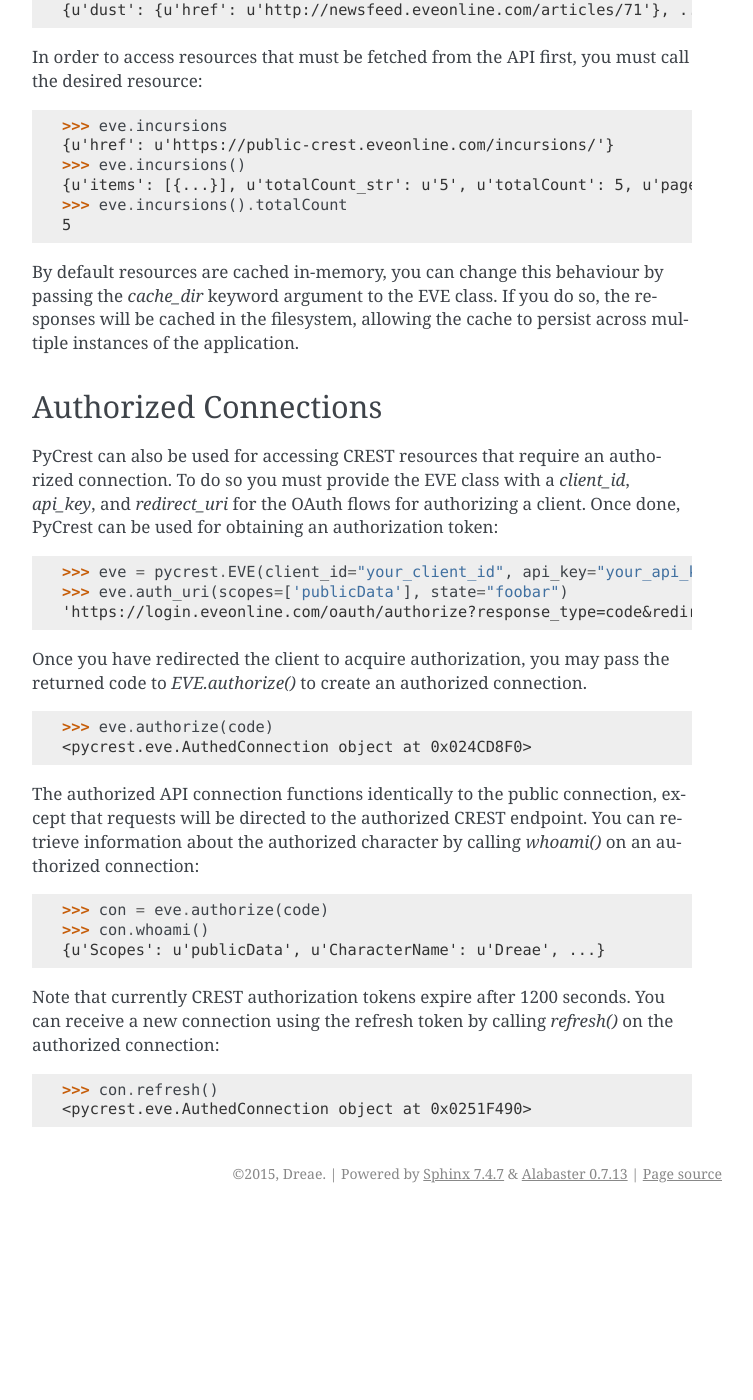
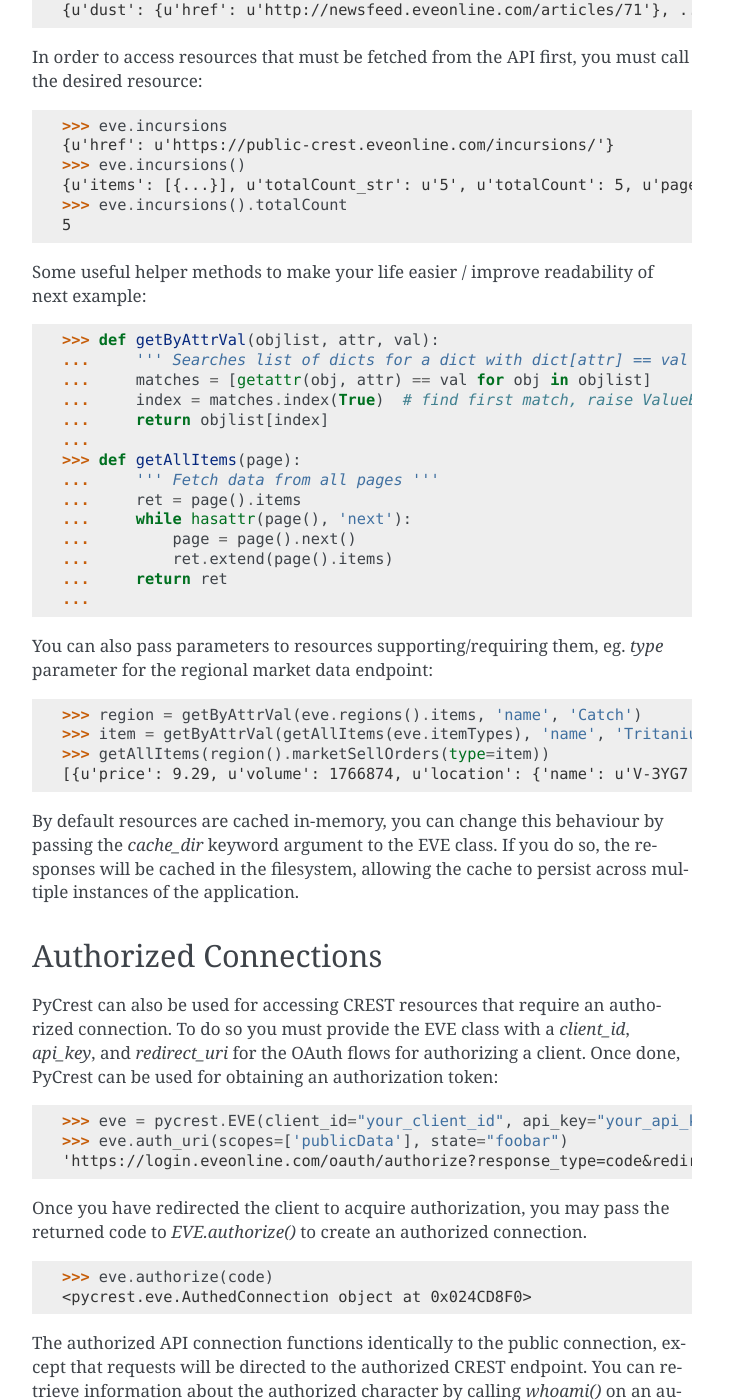
Before and after one commit to pycrest/PyCrest, a Sphinx documentation site: the page built from docs/index.rst, in a window 1280 px wide and 1400 px high, scrolled down 833 px. Shown: the whole window, without its empty margins (388-1141 px from the left). Built offline with Sphinx 7.4.7, drawn with Linux system fonts in a browser that asks for light colours; before the commit the page ends 2046 px from its top, so only the background shows below that; some of the changed text lies outside the part shown.

Commit message:
update doc -- pagination, parameters, token refresh

```diff
--- a/docs/index.rst
+++ b/docs/index.rst
@@ -59,6 +59,39 @@ desired resource:
 
 .. highlight:: none
 
+Some useful helper methods to make your life easier / improve readability of next example:
+
+.. highlight:: python
+
+>>> def getByAttrVal(objlist, attr, val):
+...     ''' Searches list of dicts for a dict with dict[attr] == val '''
+...     matches = [getattr(obj, attr) == val for obj in objlist]
+...     index = matches.index(True)  # find first match, raise ValueError if not found
+...     return objlist[index]
+...
+>>> def getAllItems(page):
+...     ''' Fetch data from all pages '''
+...     ret = page().items
+...     while hasattr(page(), 'next'):
+...         page = page().next()
+...         ret.extend(page().items)
+...     return ret
+...
+
+.. highlight:: none
+
+You can also pass parameters to resources supporting/requiring them, eg. `type` parameter for the regional
+market data endpoint:
+
+.. highlight:: none
+
+>>> region = getByAttrVal(eve.regions().items, 'name', 'Catch')
+>>> item = getByAttrVal(getAllItems(eve.itemTypes), 'name', 'Tritanium').href
+>>> getAllItems(region().marketSellOrders(type=item))
+[{u'price': 9.29, u'volume': 1766874, u'location': {'name': u'V-3YG7 VI - EMMA STONE NUMBER ONE', ...}, ...}, ... ]
+
+.. highlight:: none
+
 By default resources are cached in-memory, you can change this behaviour by passing the `cache_dir` keyword
 argument to the EVE class.  If you do so, the responses will be cached in the filesystem, allowing the cache
 to persist across multiple instances of the application.
@@ -100,8 +133,9 @@ on an authorized connection:
 
 .. highlight:: none
 
-Note that currently CREST authorization tokens expire after 1200 seconds.  You can receive a new connection using the
-refresh token by calling `refresh()` on the authorized connection:
+Note that currently CREST authorization tokens expire after 1200 seconds and are automatically refreshed upon expiry.
+You can also refresh tokens manually by calling `refresh()` on the authorized connection. This refreshes the connection
+in-place and also returns `self` for backward compatibility.
 
 .. highlight:: python
 
```
